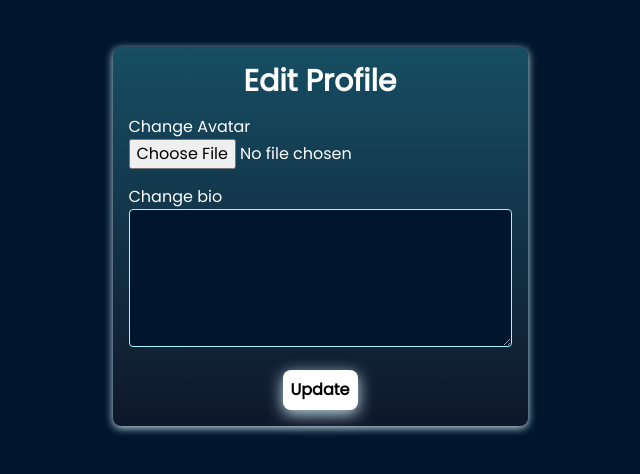
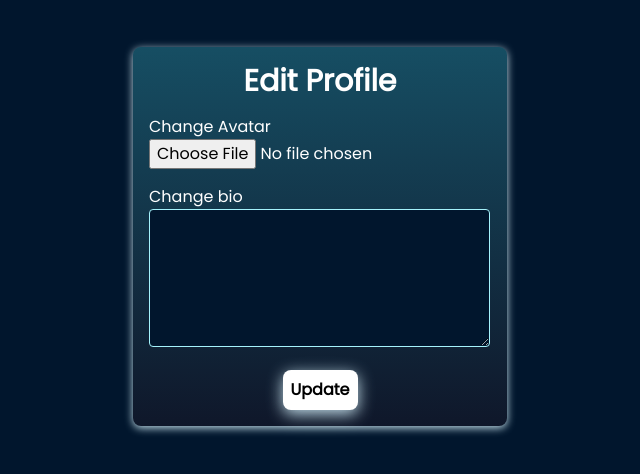
Before and after one commit to LyzanderAndrylie/ristek-oprec-medSOS, a Django app: a page that uses templates/base.html in a window 1280 px wide. Shown: the part 82-556 px from the top of the page, without its empty margins (320-960 px from the left). Run offline with Django 4.2, Linux system fonts and the light colour scheme; the visitor is signed in with stand-in values (Sample User, id 1); style sheets or scripts are compiled from the project's sources; some libraries are stand-ins or nearby versions.

Commit message:
Fix attribute value

```diff
--- a/authentication_feature/forms.py
+++ b/authentication_feature/forms.py
@@ -8,7 +8,7 @@ class UpdateProfileForm(forms.ModelForm):
     avatar = forms.ImageField(widget=forms.FileInput(
         attrs={'class': 'w-[240px]'}))
     bio = forms.CharField(widget=forms.Textarea(
-        attrs={'class': 'bg-primary-color text-white border-cyan-200 rounded p-2', 'rows': 5, 'cols':25}))
+        attrs={'class': 'bg-primary-color text-white border-cyan-200 rounded p-2', 'rows': 5, 'cols':22}))
 
     class Meta:
         model = Profile
--- a/information/templates/index.html
+++ b/information/templates/index.html
@@ -64,7 +64,7 @@
         <div class="bg-white p-4 rounded-md text-center m-2">
             <h1 class="text-xl mb-4 font-bold text-gray-700">Edit Tweet?</h1>
             <div class="edit-container mb-4">
-                <textarea name="content" cols="30" rows="8" class="text-black rounded p-2 m-2" required></textarea>
+                <textarea name="content" cols="22" rows="8" class="text-black rounded p-2 m-2" required></textarea>
             </div>
             <div class="buttons">
                 <button id="edit-cancel-button" class="bg-red-500 px-4 py-2 rounded-md text-md text-white">Cancel</button>
```
